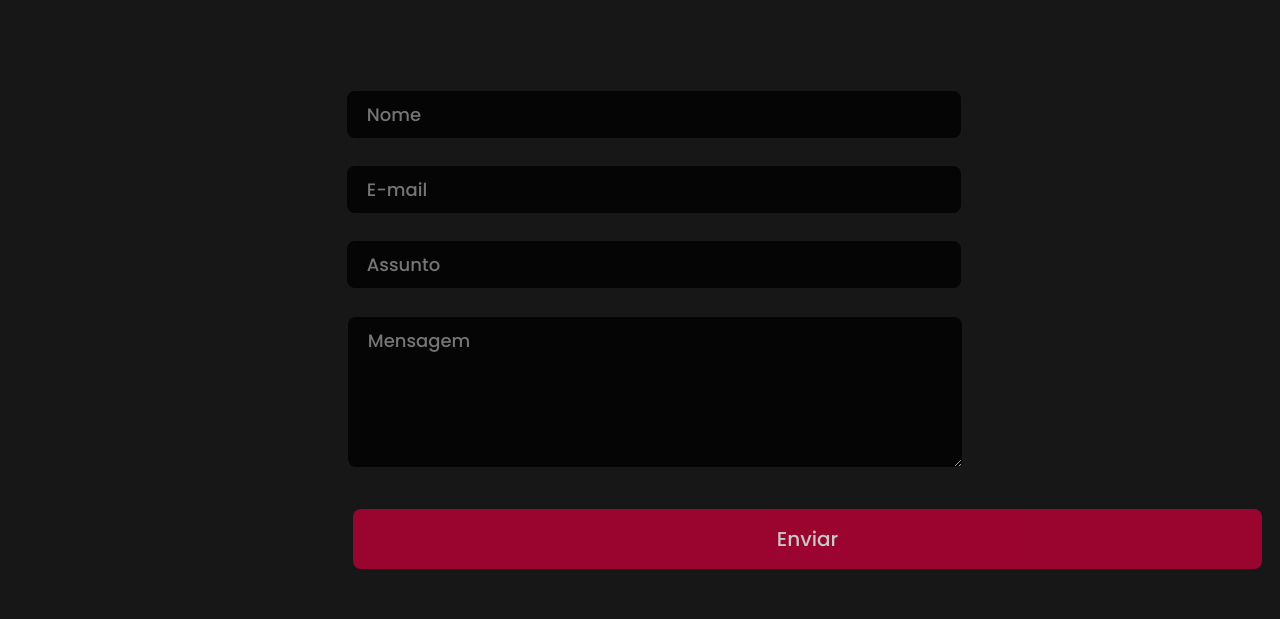
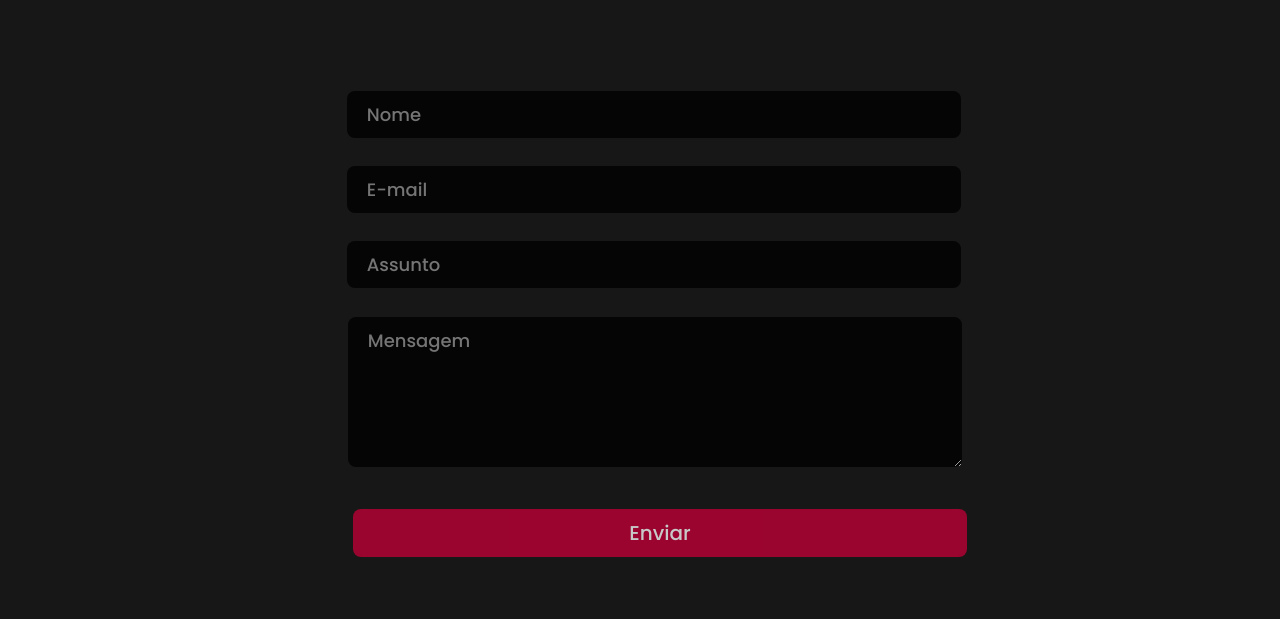
Before and after one commit to ediplomaia/Site-EasyOps, a website: page public/contato.html in a window 1280 px wide. Shown: the part 181-800 px from the top of the page. Drawn offline with nearby package versions, Linux system fonts and the light colour scheme.

Commit message:
Alteração botão enviar

```diff
--- a/public/css/style.css
+++ b/public/css/style.css
@@ -123,7 +123,10 @@ textarea {
 
 
 form button{
-    padding:15px 424px;
+     height: 8%;
+    width: 100%;
+    /*padding:15px 60px;
+    align-items: center; */
     font-family: poppins;
     font-size:20px;
     color: whitesmoke;
```
